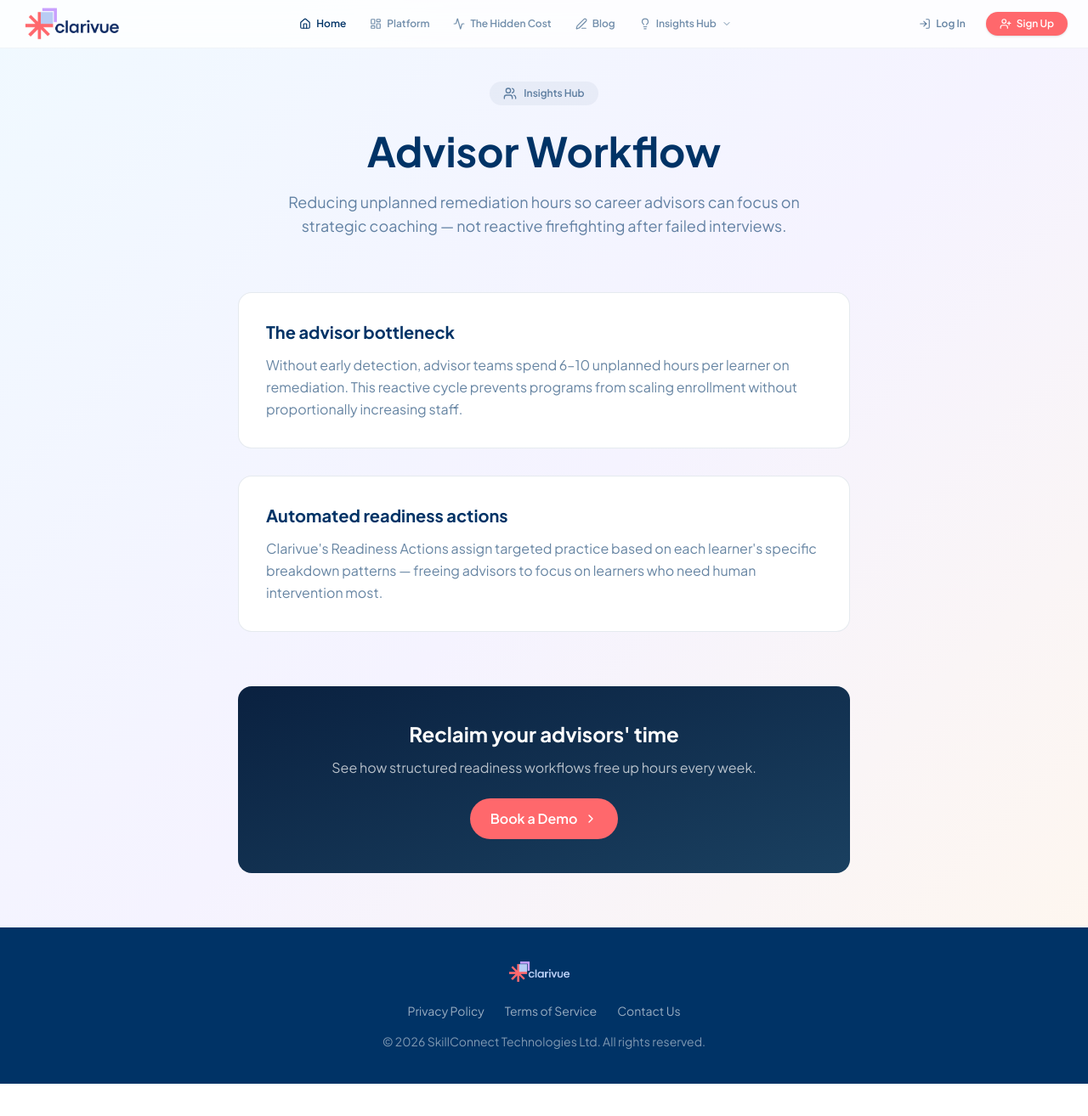
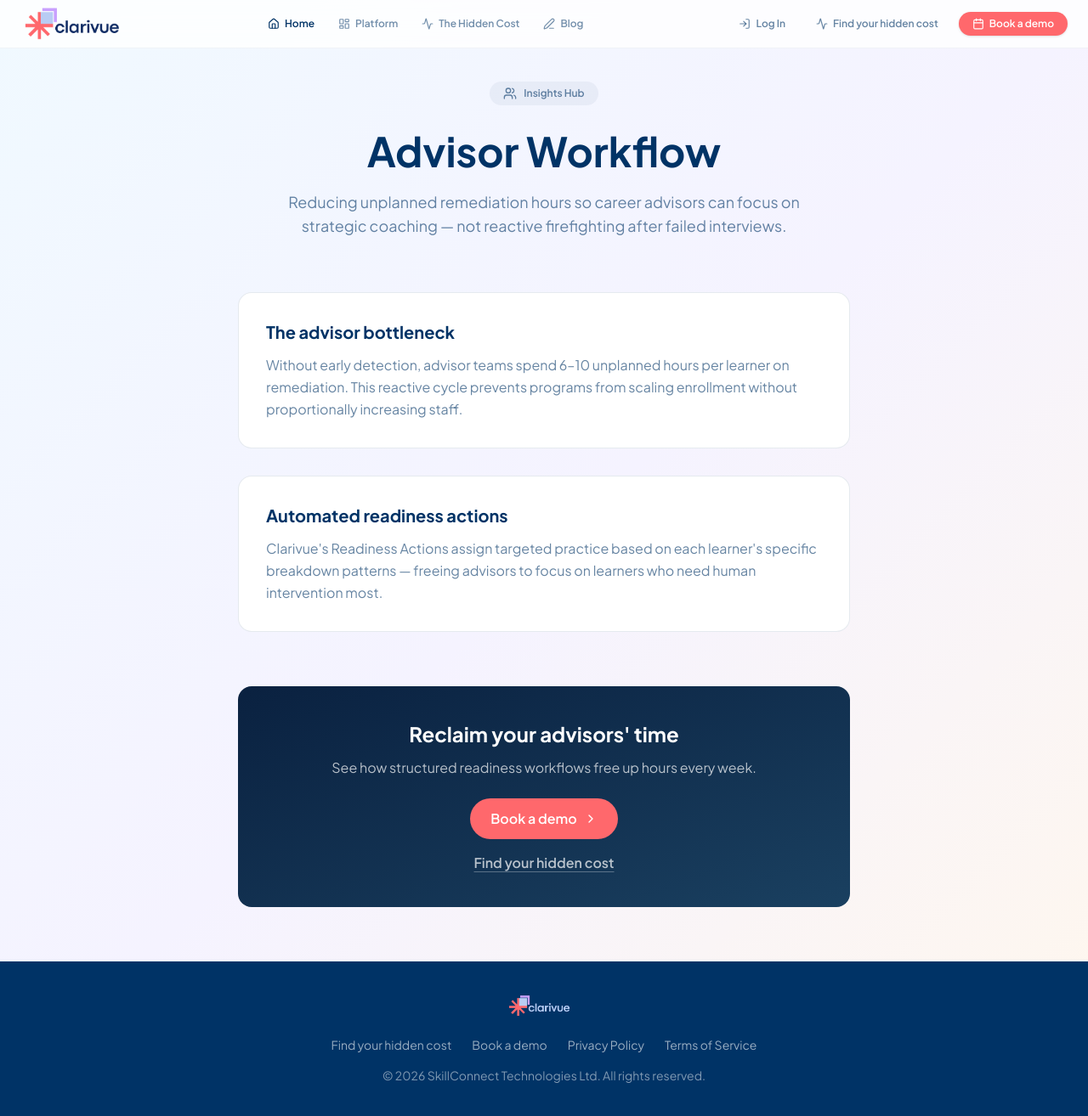
Before and after one commit to tolutally/clari-web, a Next.js app: page /advisor-workflow in a window 1280 px wide. Shown: the whole page at 85% size. Before the commit the page ends 1276 px from the top, so only its background shows below. Built offline with nearby package versions, Linux system fonts and the light colour scheme.

Commit message:
Update marketing CTAs and analytics

```diff
--- a/src/app/advisor-workflow/page.tsx
+++ b/src/app/advisor-workflow/page.tsx
@@ -64,13 +64,21 @@ export default function AdvisorWorkflowPage() {
             <p className="text-white/70 mb-6">
               See how structured readiness workflows free up hours every week.
             </p>
+            <div className="flex flex-col items-center gap-4">
               <Link
                 href="/book-demo"
                 className="inline-flex items-center gap-2 bg-[#ff686c] text-white px-6 py-3 rounded-full font-semibold hover:bg-[#ff5b5f] transition-colors"
               >
-              Book a Demo
+                Book a demo
                 <ChevronRight className="w-4 h-4" />
               </Link>
+              <Link
+                href="/hidden-cost"
+                className="font-semibold text-white/70 underline underline-offset-4 decoration-white/30 hover:text-white transition-colors"
+              >
+                Find your hidden cost
+              </Link>
+            </div>
           </div>
         </section>
       </main>
--- a/src/app/blog/[slug]/page.tsx
+++ b/src/app/blog/[slug]/page.tsx
@@ -843,13 +843,21 @@ export default async function BlogPostPage({ params }: Props) {
             <p className="text-lg text-gray-300 mb-8">
               See how Clarivue gives career centers the visibility, structure, and proof they need to improve placement outcomes.
             </p>
+            <div className="flex flex-col items-center gap-4">
               <Link
                 href="/book-demo"
                 className="inline-flex items-center gap-2 bg-[#ff686c] text-white px-8 py-4 rounded-full font-medium hover:bg-[#ff686c]/90 transition-all shadow-lg"
               >
-              Book a Demo
+                Book a demo
                 <ChevronRight className="w-5 h-5" />
               </Link>
+              <Link
+                href="/hidden-cost"
+                className="font-semibold text-white/70 underline underline-offset-4 decoration-white/30 hover:text-white transition-colors"
+              >
+                Find your hidden cost
+              </Link>
+            </div>
           </div>
         </div>
       </article>
--- a/src/app/cohort-reporting/page.tsx
+++ b/src/app/cohort-reporting/page.tsx
@@ -64,13 +64,21 @@ export default function CohortReportingPage() {
               Book a demo to explore the Cohort Performance Board with your own
               program data.
             </p>
+            <div className="flex flex-col items-center gap-4">
               <Link
                 href="/book-demo"
                 className="inline-flex items-center gap-2 bg-[#ff686c] text-white px-6 py-3 rounded-full font-semibold hover:bg-[#ff5b5f] transition-colors"
               >
-              Book a Demo
+                Book a demo
                 <ChevronRight className="w-4 h-4" />
               </Link>
+              <Link
+                href="/hidden-cost"
+                className="font-semibold text-white/70 underline underline-offset-4 decoration-white/30 hover:text-white transition-colors"
+              >
+                Find your hidden cost
+              </Link>
+            </div>
           </div>
         </section>
       </main>
--- a/src/app/employer-confidence/page.tsx
+++ b/src/app/employer-confidence/page.tsx
@@ -63,13 +63,21 @@ export default function EmployerConfidencePage() {
             <p className="text-white/70 mb-6">
               Learn how readiness verification keeps recruiter trust intact.
             </p>
+            <div className="flex flex-col items-center gap-4">
               <Link
                 href="/book-demo"
                 className="inline-flex items-center gap-2 bg-[#ff686c] text-white px-6 py-3 rounded-full font-semibold hover:bg-[#ff5b5f] transition-colors"
               >
-              Book a Demo
+                Book a demo
                 <ChevronRight className="w-4 h-4" />
               </Link>
+              <Link
+                href="/hidden-cost"
+                className="font-semibold text-white/70 underline underline-offset-4 decoration-white/30 hover:text-white transition-colors"
+              >
+                Find your hidden cost
+              </Link>
+            </div>
           </div>
         </section>
       </main>
--- a/src/app/hidden-cost/page.tsx
+++ b/src/app/hidden-cost/page.tsx
@@ -553,7 +553,7 @@ export default function PlacementGapCalculatorPage() {
               href="/book-demo"
               className="inline-flex items-center gap-2 rounded-full bg-[#ff686c] text-white px-8 py-3.5 text-base font-semibold hover:bg-[#e55d61] transition-colors shadow-lg shadow-[#ff686c]/30"
             >
-              Talk to us
+              Book a demo
               <ArrowRight className="w-4 h-4" />
             </a>
           </div>
--- a/src/app/mock-interview-scoring/page.tsx
+++ b/src/app/mock-interview-scoring/page.tsx
@@ -65,13 +65,21 @@ export default function MockInterviewScoringPage() {
               Book a demo to see how mock interview scoring works for your
               program.
             </p>
+            <div className="flex flex-col items-center gap-4">
               <Link
                 href="/book-demo"
                 className="inline-flex items-center gap-2 bg-[#ff686c] text-white px-6 py-3 rounded-full font-semibold hover:bg-[#ff5b5f] transition-colors"
               >
-              Book a Demo
+                Book a demo
                 <ChevronRight className="w-4 h-4" />
               </Link>
+              <Link
+                href="/hidden-cost"
+                className="font-semibold text-white/70 underline underline-offset-4 decoration-white/30 hover:text-white transition-colors"
+              >
+                Find your hidden cost
+              </Link>
+            </div>
           </div>
         </section>
       </main>
--- a/src/components/layout/Footer.tsx
+++ b/src/components/layout/Footer.tsx
@@ -28,14 +28,17 @@ export function Footer() {
 
           {/* Legal / contact */}
           <div className="flex flex-wrap items-center justify-center gap-6 text-sm text-white/60">
+            <Link href="/hidden-cost" className="hover:text-white transition-colors">
+              Find your hidden cost
+            </Link>
+            <Link href="/book-demo" className="hover:text-white transition-colors">
+              Book a demo
+            </Link>
             <Link href="/privacy" className="hover:text-white transition-colors">
               Privacy Policy
             </Link>
             <Link href="/terms" className="hover:text-white transition-colors">
               Terms of Service
-            </Link>
-            <Link href="/book-demo" className="hover:text-white transition-colors">
-              Contact Us
             </Link>
           </div>
           <p className="text-white/50 text-sm">© 2026 SkillConnect Technologies Ltd. All rights reserved.</p>
--- a/src/components/layout/Header.tsx
+++ b/src/components/layout/Header.tsx
@@ -1,24 +1,17 @@
 "use client";
 
-import { useState, useRef, useEffect } from "react";
 import Image from "next/image";
 import Link from "next/link";
 import {
   Activity,
   BookOpen,
-  BarChart2,
-  Briefcase,
-  ChevronDown,
-  ClipboardCheck,
   Home,
   LayoutDashboard,
-  Lightbulb,
   LogIn,
   PenLine,
   Route,
+  Calendar,
   Target,
-  Users,
-  UserPlus,
 } from "lucide-react";
 
 type ViewType = "institutions" | "jobseekers";
@@ -36,39 +29,6 @@ const institutionLinks = [
   { href: "/blog", icon: PenLine, label: "Blog" },
 ];
 
-const insightsHubPages = [
-  {
-    href: "/mock-interview-scoring",
-    icon: ClipboardCheck,
-    label: "Mock Interview Scoring",
-    description: "How AI-powered scoring detects readiness gaps",
-  },
-  {
-    href: "/placement-outcomes",
-    icon: BarChart2,
-    label: "Placement Outcomes",
-    description: "Connecting interview prep to placement rates",
-  },
-  {
-    href: "/advisor-workflow",
-    icon: Users,
-    label: "Advisor Workflow",
-    description: "Reducing unplanned remediation hours",
-  },
-  {
-    href: "/cohort-reporting",
-    icon: LayoutDashboard,
-    label: "Cohort Reporting",
-    description: "Real-time visibility across your entire cohort",
-  },
-  {
-    href: "/employer-confidence",
-    icon: Briefcase,
-    label: "Employer Confidence",
-    description: "Protecting recruiter trust and repeat hiring",
-  },
-];
-
 const jobseekerLinks = [
   { href: "#individual-hero", icon: Home, label: "Home" },
   { href: "#individual-prep", icon: Target, label: "Prep engine" },
@@ -84,19 +44,6 @@ export function Header({
   onJobSeekerClick,
 }: HeaderProps) {
   const links = currentView === "institutions" ? institutionLinks : jobseekerLinks;
-  const [insightsOpen, setInsightsOpen] = useState(false);
-  const dropdownRef = useRef<HTMLDivElement>(null);
-
-  // Close dropdown on outside click
-  useEffect(() => {
-    function handleClickOutside(e: MouseEvent) {
-      if (dropdownRef.current && !dropdownRef.current.contains(e.target as Node)) {
-        setInsightsOpen(false);
-      }
-    }
-    document.addEventListener("mousedown", handleClickOutside);
-    return () => document.removeEventListener("mousedown", handleClickOutside);
-  }, []);
 
   return (
     <header className="fixed top-0 left-0 right-0 z-50 bg-white/80 backdrop-blur-md border-b border-[#003366]/5">
@@ -123,59 +70,6 @@ export function Header({
               <span>{link.label}</span>
             </Link>
           ))}
-
-          {/* ── Insights Hub Dropdown ── */}
-          {currentView === "institutions" && (
-            <div ref={dropdownRef} className="relative">
-              <button
-                type="button"
-                onClick={() => setInsightsOpen((prev) => !prev)}
-                className={`flex items-center gap-1.5 px-3 py-1.5 rounded-full text-xs font-semibold transition-colors ${
-                  insightsOpen
-                    ? "text-[#003366] bg-[#003366]/5"
-                    : "text-[#003366]/55 hover:text-[#003366] hover:bg-[#003366]/5"
-                }`}
-              >
-                <Lightbulb className="w-3.5 h-3.5" />
-                <span>Insights Hub</span>
-                <ChevronDown
-                  className={`w-3 h-3 transition-transform duration-200 ${
-                    insightsOpen ? "rotate-180" : ""
-                  }`}
-                />
-              </button>
-
-              {insightsOpen && (
-                <div className="absolute top-full left-1/2 -translate-x-1/2 mt-2 w-72 rounded-2xl border border-[#003366]/10 bg-white shadow-xl shadow-[#003366]/5 py-2">
-                  <div className="px-4 py-2 border-b border-[#003366]/5">
-                    <p className="text-[10px] font-bold uppercase tracking-wider text-[#003366]/40">
-                      Insights Hub
-                    </p>
-                  </div>
-                  {insightsHubPages.map((page) => (
-                    <Link
-                      key={page.href}
-                      href={page.href}
-                      onClick={() => setInsightsOpen(false)}
-                      className="flex items-start gap-3 px-4 py-2.5 hover:bg-[#003366]/[0.03] transition-colors group"
-                    >
-                      <div className="mt-0.5 flex h-7 w-7 shrink-0 items-center justify-center rounded-lg bg-[#003366]/5 text-[#003366]/60 group-hover:bg-[#003366]/10 group-hover:text-[#003366] transition-colors">
-                        <page.icon className="w-3.5 h-3.5" />
-                      </div>
-                      <div className="min-w-0">
-                        <p className="text-xs font-semibold text-[#003366]">
-                          {page.label}
-                        </p>
-                        <p className="text-[11px] text-[#003366]/45 leading-tight mt-0.5">
-                          {page.description}
-                        </p>
-                      </div>
-                    </Link>
-                  ))}
-                </div>
-              )}
-            </div>
-          )}
         </nav>
 
         {/* ── Right: Tab toggle + Auth ── */}
@@ -214,11 +108,18 @@ export function Header({
             <span className="hidden sm:inline">Log In</span>
           </Link>
           <Link
-            href="https://app.clarivue.io/register"
+            href="/hidden-cost"
+            className="hidden md:flex items-center gap-1.5 px-3 py-1.5 rounded-full text-xs font-semibold text-[#003366]/60 hover:text-[#003366] transition-colors"
+          >
+            <Activity className="w-3.5 h-3.5" />
+            <span>Find your hidden cost</span>
+          </Link>
+          <Link
+            href="/book-demo"
             className="flex items-center gap-1.5 px-4 py-1.5 rounded-full text-xs font-semibold bg-[#ff686c] text-white hover:bg-[#ff5b5f] transition-colors shadow-sm"
           >
-            <UserPlus className="w-3.5 h-3.5" />
-            <span className="hidden sm:inline">Sign Up</span>
+            <Calendar className="w-3.5 h-3.5" />
+            <span>Book a demo</span>
           </Link>
         </div>
       </div>
--- a/src/components/sections/institution/InstitutionBenefits.tsx
+++ b/src/components/sections/institution/InstitutionBenefits.tsx
@@ -317,13 +317,20 @@ export function InstitutionBenefits() {
         </div>
 
         {/* CTA */}
-        <div className="mt-10 flex justify-center">
+        <div className="mt-10 flex flex-col sm:flex-row items-center justify-center gap-4">
+          <Link
+            href="/hidden-cost"
+            className="inline-flex items-center gap-2 text-[#003366]/70 hover:text-[#003366] font-semibold transition-colors"
+          >
+            <span>Find your hidden cost</span>
+            <ArrowRight className="w-4 h-4" />
+          </Link>
           <Link
             href="/book-demo"
             className="group inline-flex items-center gap-2 bg-[#003366] hover:bg-[#00264d] text-white font-semibold px-6 py-3 rounded-full transition-all shadow-lg hover:shadow-xl"
           >
             <Sparkles className="w-4 h-4" />
-            <span>See it in action</span>
+            <span>Book a demo</span>
             <ArrowRight className="w-4 h-4 transition-transform group-hover:translate-x-1" />
           </Link>
         </div>
--- a/src/components/sections/institution/InstitutionView.tsx
+++ b/src/components/sections/institution/InstitutionView.tsx
@@ -496,16 +496,16 @@ export function InstitutionView() {
           {/* Buttons */}
           <div className="animate-fade-in-up delay-300 mt-12 flex flex-col sm:flex-row items-center gap-5 w-full sm:w-auto">
             <a
-              href="https://app.clarivue.io/register"
+              href="/hidden-cost"
               className="w-full sm:w-auto rounded-full bg-white px-8 py-4 text-base md:text-lg font-medium text-[#042b53] shadow-[0_2px_10px_-2px_rgba(0,0,0,0.08)] border border-slate-100 hover:bg-slate-50 hover:-translate-y-0.5 hover:shadow-[0_8px_20px_-4px_rgba(0,0,0,0.1)] transition-all duration-300"
             >
-              Start for free
+              Find your hidden cost
             </a>
             <a
               href="/book-demo"
               className="w-full sm:w-auto inline-flex items-center justify-center gap-2.5 rounded-full bg-[#ff5a5f] px-8 py-4 text-base md:text-lg font-medium text-white hover:bg-[#fa4b50] shadow-[0_4px_14px_0_rgba(255,90,95,0.3)] hover:shadow-[0_8px_24px_0_rgba(255,90,95,0.4)] hover:-translate-y-0.5 transition-all duration-300"
             >
-              Speak to us
+              Book a demo
               <ArrowRight className="w-5 h-5 shrink-0" />
             </a>
           </div>
@@ -597,13 +597,21 @@ export function InstitutionView() {
             Not because of skills. Because of resumes that don&apos;t land, interviews no one prepared them for, momentum that dies between meetings, and systems held together by spreadsheets and memory. Clarivue closes that gap.
           </p>
 
+          <div className="flex flex-col items-center gap-4">
             <Link
               href="/book-demo"
               className="inline-flex items-center gap-2 bg-[#ff686c] hover:bg-[#e55d61] text-white font-semibold px-5 py-2.5 rounded-full transition-all shadow-lg hover:shadow-xl text-sm"
             >
-            <span>See how it works</span>
+              <span>Book a demo</span>
               <ArrowRight className="w-4 h-4" />
             </Link>
+            <Link
+              href="/hidden-cost"
+              className="text-sm font-semibold text-white/70 underline underline-offset-4 decoration-white/30 hover:text-white transition-colors"
+            >
+              Find your hidden cost
+            </Link>
+          </div>
         </div>
       </section>
 
@@ -1095,7 +1103,7 @@ export function InstitutionView() {
 
         <div className="relative z-10 max-w-4xl mx-auto px-4 sm:px-6 text-center">
           <h2 className="text-3xl sm:text-4xl md:text-5xl font-semibold tracking-tight text-white leading-tight">
-            More placements. Less admin. Reports that attract funding.
+            One system from enrolled to employed. Without the extra staff.
           </h2>
           <p className="mt-4 text-base sm:text-lg text-slate-300">
             See what Clarivue can do for your program.
@@ -1106,13 +1114,13 @@ export function InstitutionView() {
               href="/book-demo"
               className="inline-flex items-center justify-center h-14 px-10 rounded-2xl bg-[#ff686c] text-white text-lg font-semibold shadow-lg shadow-[#ff686c]/30 transition-all duration-300 hover:bg-[#e55d61] hover:shadow-xl hover:-translate-y-0.5 min-w-[260px]"
             >
-              Talk to us
+              Book a demo
             </a>
             <a
               href="/hidden-cost"
               className="text-xl font-semibold text-white/60 hover:text-white/90 transition-colors underline underline-offset-4 decoration-white/30 hover:decoration-white/50"
             >
-              or find your hidden cost →
+              Find your hidden cost
             </a>
           </div>
 
```
Also changed, not shown: src/app/layout.tsx (+17 -0 lines), 3 other files (tests, documents, lock files or other folders). Lines whose indentation alone changed are shown as unchanged.
